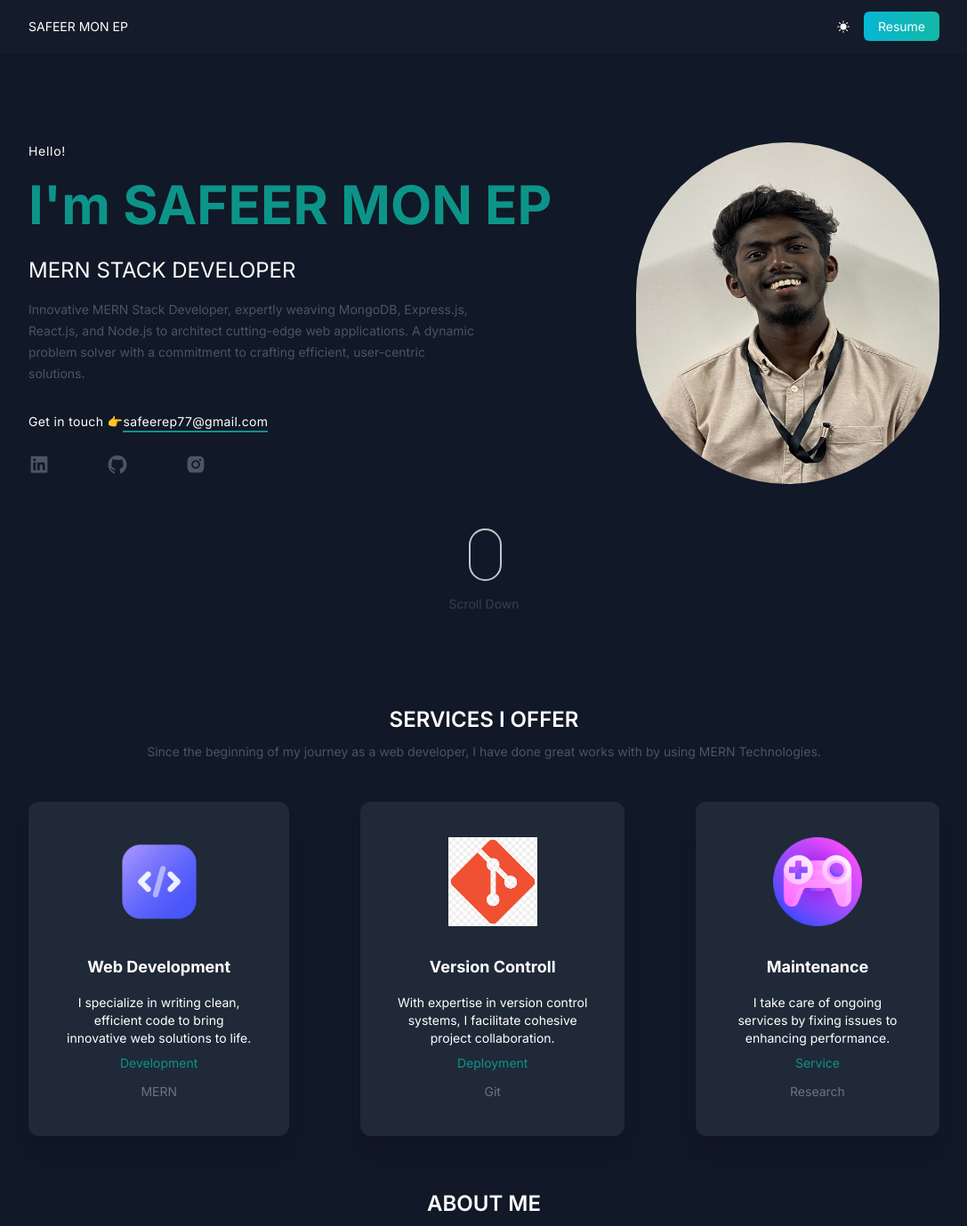
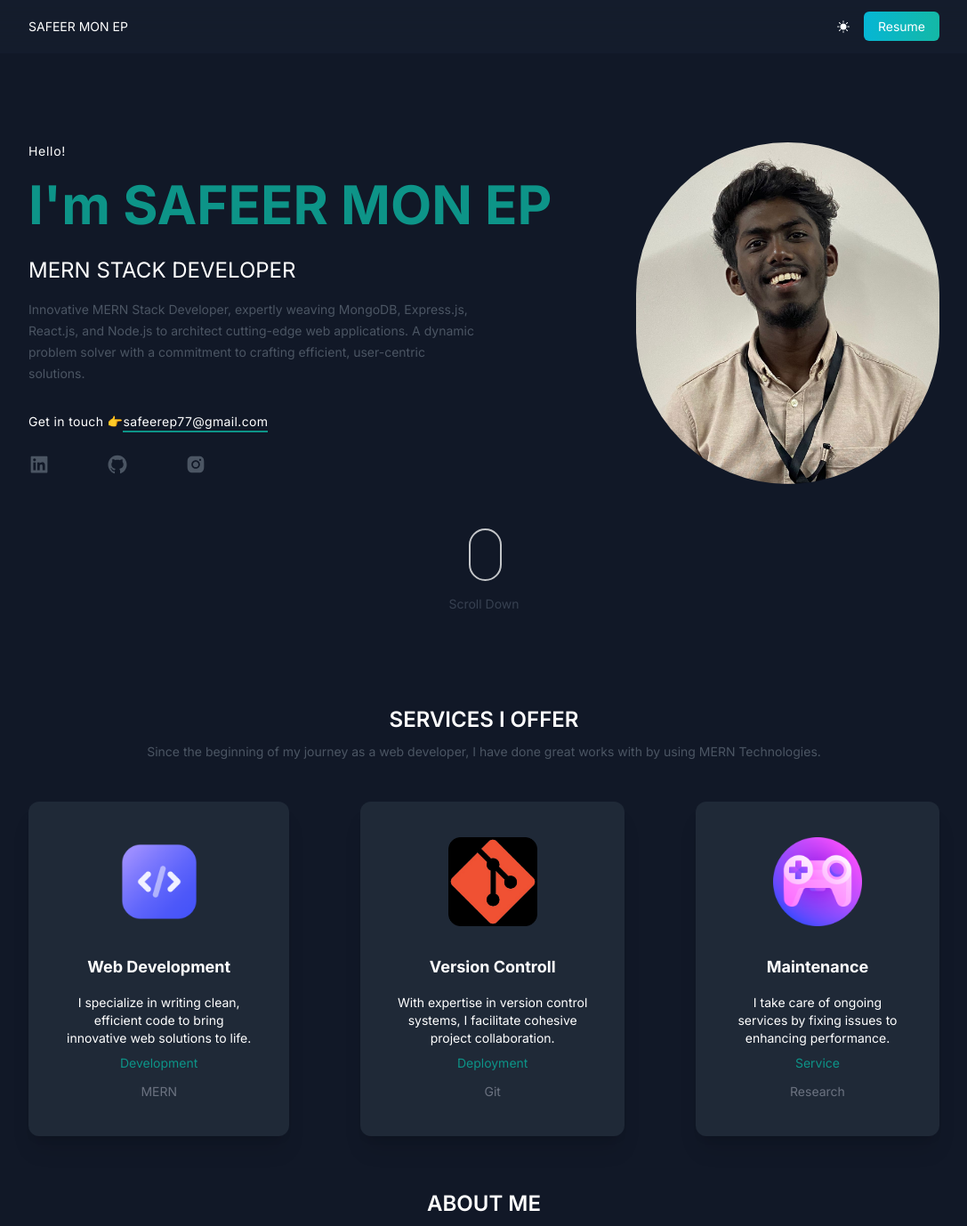
Before and after one commit to safeerep/latest-portfolio-with-nextjs, a Next.js app: page / in a window 1280 px wide. Shown: the top 1378 px of the page at 89% size, without its empty margins (96-1183 px from the left). Built offline with nearby package versions, Linux system fonts and the light colour scheme.

Commit message:
fix: profile image obj-cover

```diff
--- a/src/app/components/Banner.tsx
+++ b/src/app/components/Banner.tsx
@@ -1,7 +1,7 @@
 import React from 'react'
 import Image from 'next/image'
 import SocialMediaIcons from './SocialMediaIcons'
-import animePhoto from "../img/profile.jpg";
+import profilePhot from "../img/profile.jpg";
 import { EMAIL, NAME, ROLE, SHORT_DESCRIPTION } from '../constants';
 
 const Banner: React.FC<any> = ({ darkModeOn}: { darkModeOn: boolean}) => {
@@ -31,9 +31,9 @@ const Banner: React.FC<any> = ({ darkModeOn}: { darkModeOn: boolean}) => {
                 </div>
                 <div className="flex justify-center mt-5 lg:mt-20">
                     <Image
-                        src={animePhoto}
-                        alt="Anime Photo"
-                        className="rounded-full w-60 h-60 lg:w-96 lg:h-96"
+                        src={profilePhot}
+                        alt="profilephoto"
+                        className="rounded-full w-60 h-60 lg:w-96 lg:h-96 object-cover"
                     />
                 </div>
             </div>
--- a/src/app/components/Services.tsx
+++ b/src/app/components/Services.tsx
@@ -18,7 +18,7 @@ const Services: React.FC = () => {
                 {
                     SERVICES.map((service) => (
                         <div key={service.name} className="flex flex-col items-center text-center p-10 my-10 shadow-xl rounded-xl dark:bg-gray-800">
-                            <Image src={service?.image} alt="Code" width={100} height={100} />
+                            <Image src={service?.image} alt="service-logo" className='rounded-sm' width={100} height={100} />
                             <h3 className="text-lg font-bold pt-8 pb-2">{service.name}</h3>
                             <p className="py-2">
                                 {service.description}
```
Also changed, not shown: src/app/img/git-logo.png.
